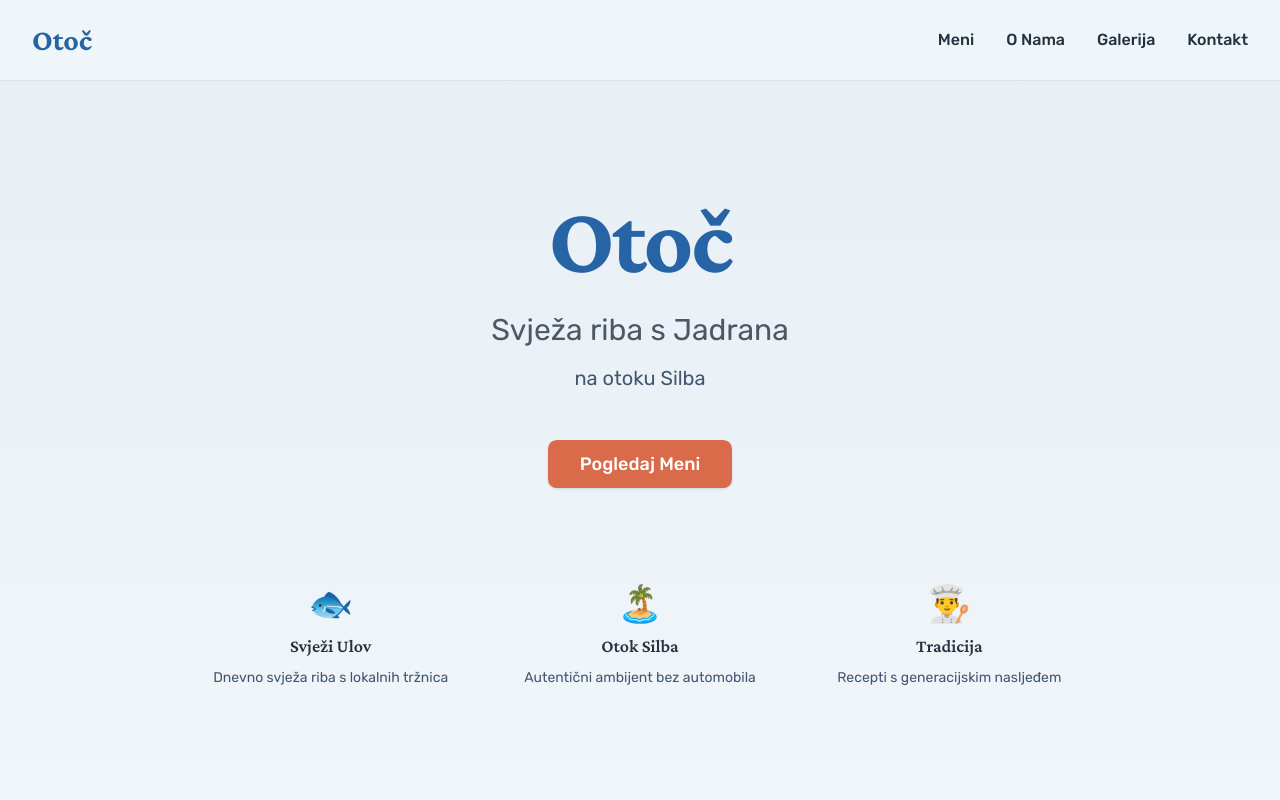
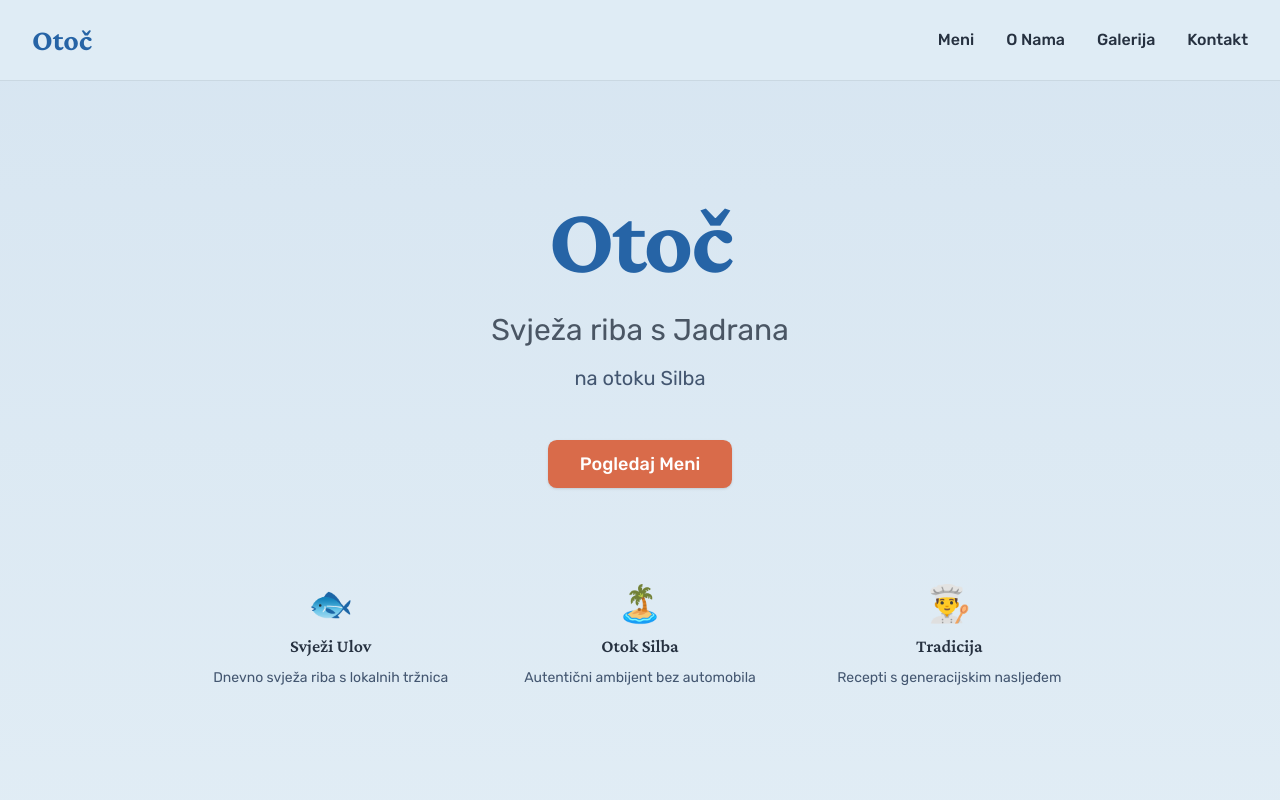
Before and after one commit to tihomiraugustic-beep/sg-1bc2244e-b8a4-4d15-a4d6-e99f972ea7fd-1778622651, a Next.js app: page / in a window 1280 px wide. Shown: the top 800 px of the page. Built offline with nearby package versions, Linux system fonts and the light colour scheme.

Commit message:
style(ui): darken sky blue background color

```diff
--- a/src/styles/globals.css
+++ b/src/styles/globals.css
@@ -13,24 +13,24 @@
 @layer base {
   :root {
     --radius: 0.55rem;
-    --background: 205 45% 96%;
+    --background: 205 50% 92%;
     --foreground: 215 25% 20%;
-    --card: 205 40% 97%;
+    --card: 205 45% 94%;
     --card-foreground: 215 25% 20%;
-    --popover: 205 50% 98%;
+    --popover: 205 50% 95%;
     --popover-foreground: 215 25% 20%;
     --primary: 211 63% 40%;
-    --primary-foreground: 205 45% 96%;
-    --secondary: 205 30% 92%;
+    --primary-foreground: 205 50% 92%;
+    --secondary: 205 35% 88%;
     --secondary-foreground: 215 25% 20%;
-    --muted: 205 25% 90%;
+    --muted: 205 30% 86%;
     --muted-foreground: 215 25% 35%;
     --accent: 14 65% 57%;
     --accent-foreground: 0 0% 100%;
     --destructive: 0 84% 60%;
     --destructive-foreground: 0 0% 100%;
-    --border: 205 25% 88%;
-    --input: 205 25% 88%;
+    --border: 205 30% 84%;
+    --input: 205 30% 84%;
     --ring: 211 63% 40%;
     --chart-1: 41.1 71.2% 54.4%;
     --chart-2: 184.7 32.4% 48.6%;
```
